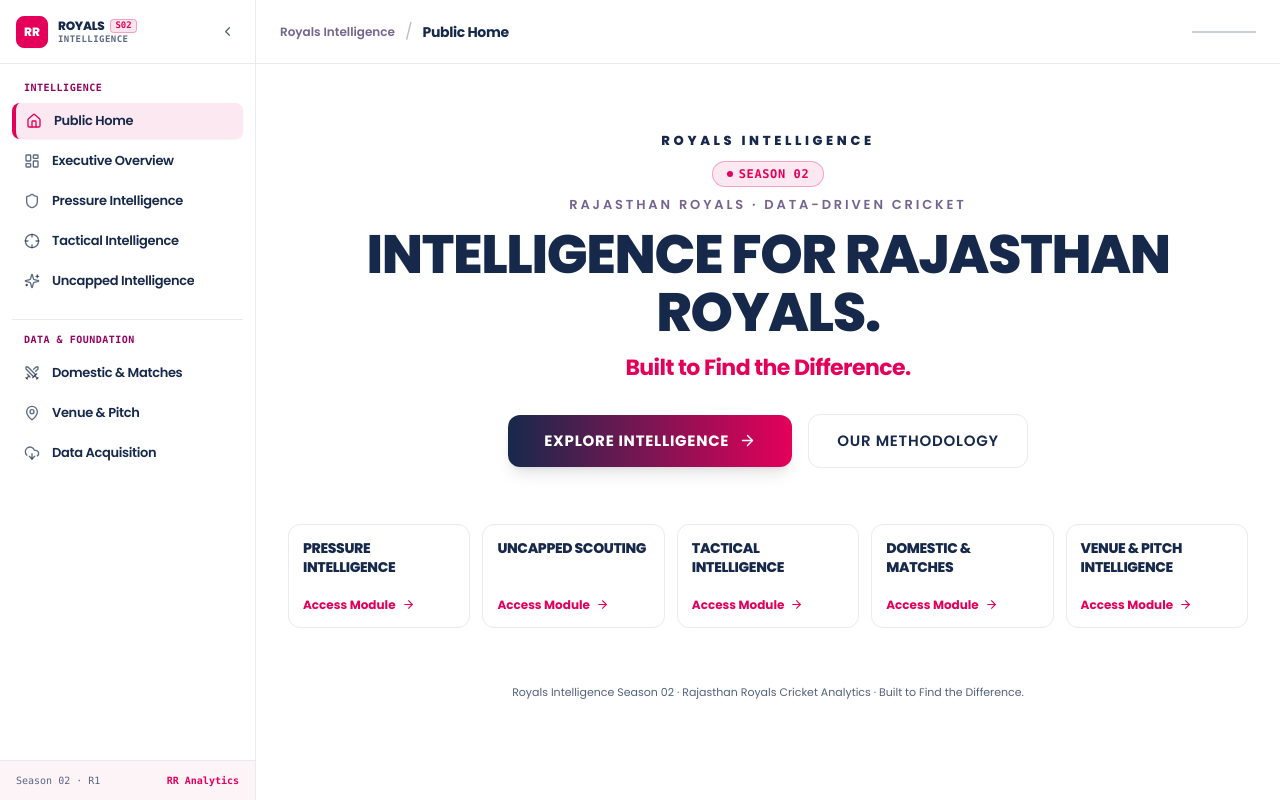
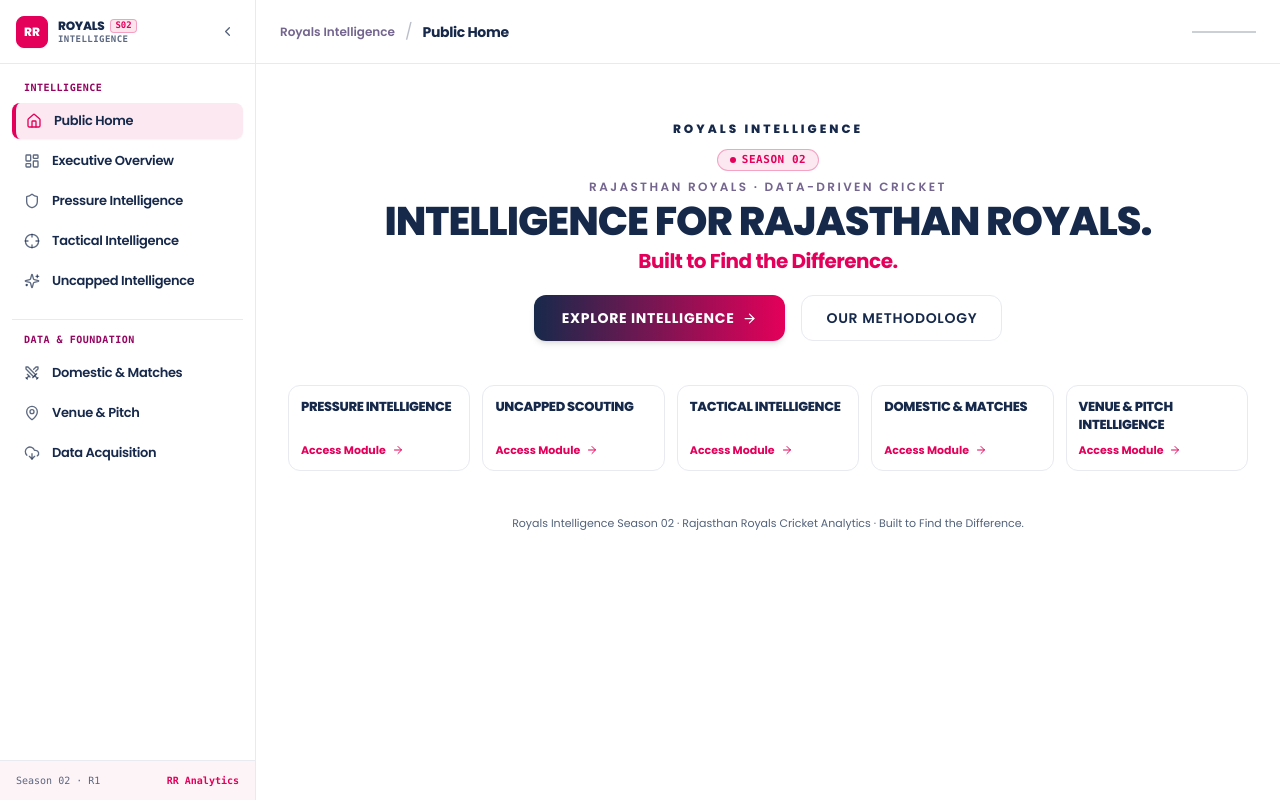
Before and after one commit to ayushnlp/royals-intelligence, a Next.js app in the folder frontend/: page / in a window 1280 px wide. Built offline with nearby package versions, Linux system fonts and the light colour scheme; no server answers.

Commit message:
feat(ui): refine Public Home layout to fit single desktop screen without vertical scrolling

```diff
--- a/frontend/src/app/page.tsx
+++ b/frontend/src/app/page.tsx
@@ -43,56 +43,56 @@ export default function HomePage() {
   ];
 
   return (
-    <div className="w-full space-y-8 sm:space-y-10 py-2 sm:py-4">
+    <div className="w-full flex flex-col justify-between space-y-5 sm:space-y-6 lg:space-y-8 py-2 sm:py-3">
       {/* =================================================================== */}
       {/* 1. HERO SECTION — Central anchor with official RR branding & Poppins */}
       {/* =================================================================== */}
-      <section className="flex flex-col items-center text-center pt-2 sm:pt-4 pb-2">
+      <section className="flex flex-col items-center text-center pt-1 sm:pt-2 pb-1">
         {/* Eyebrow: ROYALS INTELLIGENCE */}
-        <div className="mb-2">
-          <span className="font-heading font-extrabold text-xs sm:text-[13px] tracking-[0.28em] text-[#17294B] uppercase">
+        <div className="mb-1 sm:mb-1.5">
+          <span className="font-heading font-extrabold text-[11px] sm:text-xs tracking-[0.25em] text-[#17294B] uppercase">
             ROYALS INTELLIGENCE
           </span>
         </div>
 
         {/* Badge: SEASON 02 */}
-        <div className="mb-2.5">
-          <span className="inline-flex items-center gap-1.5 px-3.5 py-1 rounded-full text-xs font-mono font-bold tracking-wider bg-[#FCE8F0] text-[#E4005A] border border-[#E4005A]/30 shadow-2xs">
+        <div className="mb-1.5 sm:mb-2">
+          <span className="inline-flex items-center gap-1.5 px-3 py-0.5 rounded-full text-[11px] font-mono font-bold tracking-wider bg-[#FCE8F0] text-[#E4005A] border border-[#E4005A]/30 shadow-2xs">
             <span className="w-1.5 h-1.5 rounded-full bg-[#E4005A]" />
             SEASON 02
           </span>
         </div>
 
         {/* Sublabel: RAJASTHAN ROYALS · DATA-DRIVEN CRICKET */}
-        <div className="mb-3">
-          <p className="text-xs sm:text-[13px] font-semibold tracking-[0.22em] text-[#74658F] uppercase">
+        <div className="mb-1.5 sm:mb-2">
+          <p className="text-[11px] sm:text-xs font-semibold tracking-[0.2em] text-[#74658F] uppercase">
             RAJASTHAN ROYALS · DATA-DRIVEN CRICKET
           </p>
         </div>
 
         {/* Headline: INTELLIGENCE FOR RAJASTHAN ROYALS. */}
-        <h1 className="font-heading font-extrabold text-[32px] sm:text-[42px] md:text-[48px] lg:text-[54px] text-[#17294B] tracking-tight leading-[1.08] max-w-4xl mx-auto mb-3">
+        <h1 className="font-heading font-extrabold text-2xl sm:text-3xl md:text-[32px] lg:text-[36px] xl:text-[40px] text-[#17294B] tracking-tight leading-tight max-w-5xl mx-auto mb-1.5 sm:mb-2">
           INTELLIGENCE FOR RAJASTHAN ROYALS.
         </h1>
 
         {/* Subtitle: Built to Find the Difference. */}
-        <h3 className="font-heading font-bold text-lg sm:text-xl lg:text-[22px] text-[#E4005A] tracking-tight mb-8">
+        <h3 className="font-heading font-bold text-base sm:text-lg lg:text-xl text-[#E4005A] tracking-tight mb-4 sm:mb-5">
           Built to Find the Difference.
         </h3>
 
         {/* Hero CTAs */}
-        <div className="flex flex-row items-center justify-center gap-4">
+        <div className="flex flex-row items-center justify-center gap-3 sm:gap-4">
           <Link
             href="/overview"
-            className="group inline-flex items-center justify-center gap-2.5 px-8 py-3.5 sm:px-9 sm:py-4 rounded-xl bg-gradient-to-r from-[#17294B] to-[#E4005A] hover:from-[#17294B] hover:to-[#950460] text-white text-sm sm:text-[15px] font-bold tracking-wider uppercase transition-all duration-200 shadow-lg hover:shadow-xl hover:scale-[1.02] active:scale-[0.98] min-h-[48px] sm:min-h-[52px]"
+            className="group inline-flex items-center justify-center gap-2 px-6 py-2.5 sm:px-7 sm:py-3 rounded-xl bg-gradient-to-r from-[#17294B] to-[#E4005A] hover:from-[#17294B] hover:to-[#950460] text-white text-xs sm:text-sm font-bold tracking-wider uppercase transition-all duration-200 shadow-md hover:shadow-lg hover:scale-[1.02] active:scale-[0.98] min-h-[42px] sm:min-h-[46px]"
           >
             <span>EXPLORE INTELLIGENCE</span>
-            <ArrowRight size={17} className="text-white transition-transform group-hover:translate-x-0.5" />
+            <ArrowRight size={15} className="text-white transition-transform group-hover:translate-x-0.5" />
           </Link>
 
           <button
             onClick={() => setMethodologyOpen(true)}
-            className="inline-flex items-center justify-center gap-1.5 px-6 py-3.5 sm:px-7 sm:py-4 rounded-xl bg-white text-[#17294B] text-sm sm:text-[15px] font-semibold tracking-wider uppercase border border-[#E7EAF0] hover:bg-[#FCE8F0] hover:text-[#E4005A] hover:border-[#E4005A]/30 transition-all shadow-2xs cursor-pointer min-h-[48px] sm:min-h-[52px]"
+            className="inline-flex items-center justify-center gap-1.5 px-5 py-2.5 sm:px-6 sm:py-3 rounded-xl bg-white text-[#17294B] text-xs sm:text-sm font-semibold tracking-wider uppercase border border-[#E7EAF0] hover:bg-[#FCE8F0] hover:text-[#E4005A] hover:border-[#E4005A]/30 transition-all shadow-2xs cursor-pointer min-h-[42px] sm:min-h-[46px]"
           >
             <span>OUR METHODOLOGY</span>
           </button>
@@ -102,24 +102,24 @@ export default function HomePage() {
       {/* =================================================================== */}
       {/* 2. COMPACT FEATURE CARDS — ALL FIVE IN ONE ROW (DESKTOP) */}
       {/* =================================================================== */}
-      <section className="pt-2 w-full">
-        <div className="grid grid-cols-1 sm:grid-cols-2 lg:grid-cols-5 gap-3 max-w-6xl mx-auto w-full">
+      <section className="pt-1 sm:pt-2 w-full">
+        <div className="grid grid-cols-1 sm:grid-cols-2 lg:grid-cols-5 gap-2.5 sm:gap-3 max-w-6xl mx-auto w-full">
           {featureCards.map((card) => {
             return (
               <Link
                 key={card.title}
                 href={card.href}
-                className="group min-h-[96px] lg:h-[104px] p-3.5 rounded-xl border border-[#E7EAF0] bg-white hover:border-[#E4005A] hover:bg-[#FCE8F0]/40 hover:shadow-sm transition-all flex flex-col justify-between"
+                className="group min-h-[82px] lg:h-[86px] p-3 rounded-xl border border-[#E7EAF0] bg-white hover:border-[#E4005A] hover:bg-[#FCE8F0]/40 hover:shadow-sm transition-all flex flex-col justify-between"
               >
                 <div>
-                  <h4 className="text-xs sm:text-[13px] lg:text-[14px] font-heading font-extrabold text-[#17294B] group-hover:text-[#E4005A] transition-colors tracking-tight leading-snug">
+                  <h4 className="text-xs lg:text-[13px] font-heading font-extrabold text-[#17294B] group-hover:text-[#E4005A] transition-colors tracking-tight leading-snug">
                     {card.title}
                   </h4>
                 </div>
 
-                <div className="flex items-center gap-1.5 text-xs font-bold text-[#E4005A] group-hover:translate-x-0.5 transition-all mt-auto pt-1">
+                <div className="flex items-center gap-1.5 text-[11px] font-bold text-[#E4005A] group-hover:translate-x-0.5 transition-all mt-auto pt-1">
                   <span>Access Module</span>
-                  <ArrowRight size={13} className="text-[#E4005A]" />
+                  <ArrowRight size={12} className="text-[#E4005A]" />
                 </div>
               </Link>
             );
@@ -130,7 +130,7 @@ export default function HomePage() {
       {/* =================================================================== */}
       {/* 3. FOOTER — CENTERED AT THE BOTTOM */}
       {/* =================================================================== */}
-      <footer className="pt-4 pb-2 text-center text-[10px] sm:text-[11px] text-[#52627A]">
+      <footer className="pt-2 sm:pt-3 pb-1 text-center text-[10px] sm:text-[11px] text-[#52627A]">
         <span>Royals Intelligence Season 02 · Rajasthan Royals Cricket Analytics · Built to Find the Difference.</span>
       </footer>
 
```
